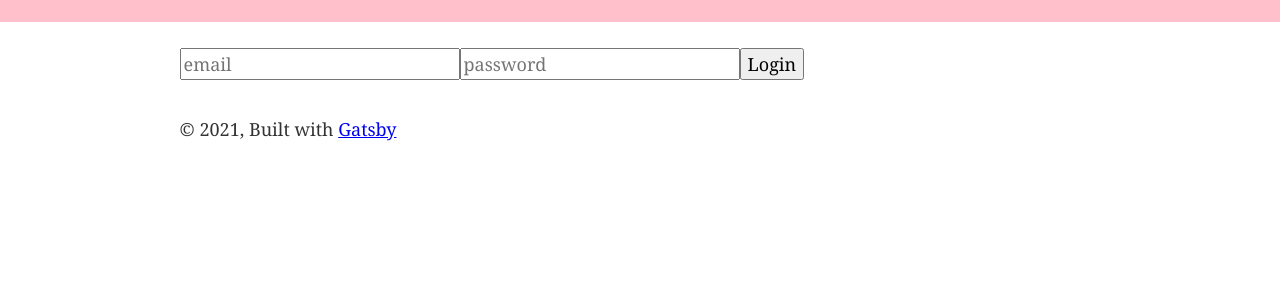
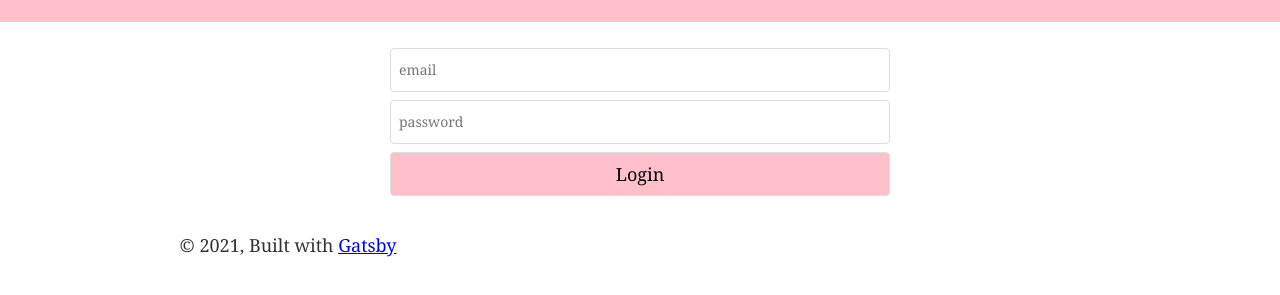
Before and after one commit to NHartMusic/gatsby_blog_test_02, a Gatsby site: page /login in a window 1280 px wide. Shown: the part 75-370 px from the top of the page. Built offline with nearby package versions, Linux system fonts and the light colour scheme; Gatsby itself is replaced by a stand-in of ours; no server answers.

Commit message:
login functionality working

```diff
--- a/gatsby-browser.js
+++ b/gatsby-browser.js
@@ -1,7 +1,6 @@
-/**
- * Implement Gatsby's Browser APIs in this file.
- *
- * See: https://www.gatsbyjs.com/docs/browser-apis/
- */
+const React = require('react')
+const Layout = require('./src/components/layout').default
 
-// You can delete this file if you're not using it
+exports.wrapPageElement = ({ element, props}) => {
+    return <Layout {...props}>{element}</Layout>
+}
--- a/gatsby-ssr.js
+++ b/gatsby-ssr.js
@@ -1,7 +1,6 @@
-/**
- * Implement Gatsby's SSR (Server Side Rendering) APIs in this file.
- *
- * See: https://www.gatsbyjs.com/docs/ssr-apis/
- */
+const React = require('react')
+const Layout = require('./src/components/layout').default
 
-// You can delete this file if you're not using it
+exports.wrapPageElement = ({ element, props}) => {
+    return <Layout {...props}>{element}</Layout>
+}
--- /dev/null
+++ b/src/components/common/button.js
@@ -0,0 +1,18 @@
+import styled from 'styled-components'
+
+export const Button = styled.button`
+    padding: 8px 16px;
+    background: pink;
+    color: black;
+    border-radius: 4px;
+    transition: 0.3s;
+    cursor: pointer;
+    border: 1px solid #ddd;
+    box-shadow: none;
+    ${props => props.block ? 'display: block; width 100%;' : ''}
+
+    &:hover {
+        color: white;
+        background: red;
+    }
+`
--- /dev/null
+++ b/src/components/common/form.js
@@ -0,0 +1,6 @@
+import styled from 'styled-components'
+
+export const Form = styled.form`
+    max-width: 500px;
+    margin: 0 auto;
+ `
--- /dev/null
+++ b/src/components/common/input.js
@@ -0,0 +1,16 @@
+import styled from 'styled-components'
+
+export const Input = styled.input`
+    display: block;
+    width: 100%;
+    padding: 8px;
+    font-size: 14px;
+    margin-bottom: 8px;
+    border-radius: 4px;
+    border: 1px solid #ddd;
+    box-shadow: none;
+
+    &:focus, &:active {
+        border: 1px solid pink;
+    }
+`
--- a/src/pages/index.js
+++ b/src/pages/index.js
@@ -2,7 +2,6 @@ import * as React from "react"
 import styled from 'styled-components'
 import { Link, graphql } from "gatsby"
 
-import Layout from "../components/layout"
 import Seo from "../components/seo"
 import BookItem from '../components/bookItem'
 
@@ -28,7 +27,7 @@ const LinkButton = styled.div`
 
 const IndexPage = (props) => {
   return (
-    <Layout>
+    <section>
       <Seo title="Home" />
       {props.data.allBook.edges.map( edge => (
         <BookItem
@@ -45,7 +44,7 @@ const IndexPage = (props) => {
           </LinkButton>
         </BookItem>
       ))}
-    </Layout>
+    </section>
   )
 }
 
--- a/src/pages/login.js
+++ b/src/pages/login.js
@@ -1,14 +1,15 @@
-import * as React from 'react'
-import { Link } from 'gatsby'
-import { useAuth } from '../components/Firebase'
-
-import Layout from '../components/layout'
-import Seo from '../components/seo'
+import React, { useState, useContext } from 'react'
+//firebase
+import { FirebaseContext } from '../components/Firebase'
+//components
+import { Button } from '../components/common/button'
+import { Form } from '../components/common/form'
+import { Input } from '../components/common/input'
 
 const Login = () => {
 
     const [formValues, setFormValues] = React.useState({email: '', password: ''})
-    const {firebase} = useAuth()
+    const {firebase} = useContext(FirebaseContext)
 
     function handleSubmit(e) {
         e.preventDefault()
@@ -25,24 +26,26 @@ const Login = () => {
     }
 
     return (
-        <Layout>
-            <form onSubmit={handleSubmit}>
-                <input
+        <section>
+            <Form onSubmit={handleSubmit}>
+                <Input
                     value={formValues.email}
                     name='email'
                     onChange={handleInputChange}
                     placeholder='email' type='email'
                 />
-                <input
+                <Input
                     value={formValues.password}
                     name='password'
                     onChange={handleInputChange}
                     placeholder='password'
                     type='password'
                 />
-                <button type='submit'>Login</button>
-            </form>
-        </Layout>
+                <Button type='submit' block>
+                    Login
+                </Button>
+            </Form>
+        </section>
     )
 }
 
--- a/src/templates/bookTemplate.js
+++ b/src/templates/bookTemplate.js
@@ -1,18 +1,17 @@
 import React from 'react'
-import Layout from '../components/layout'
 import BookItem from '../components/bookItem'
 import {graphql} from 'gatsby'
 
 const BookTemplate = (props) => {
     return (
-        <Layout>
+        <section>
             <BookItem
                 bookCover={props.data.book.localImage.childImageSharp.fixed}
                 bookSummary={props.data.book.summary}
                 bookTitle={props.data.book.title}
                 authorName={props.data.book.author.name}
             />
-        </Layout>
+        </section>
     )
 }
 
```
